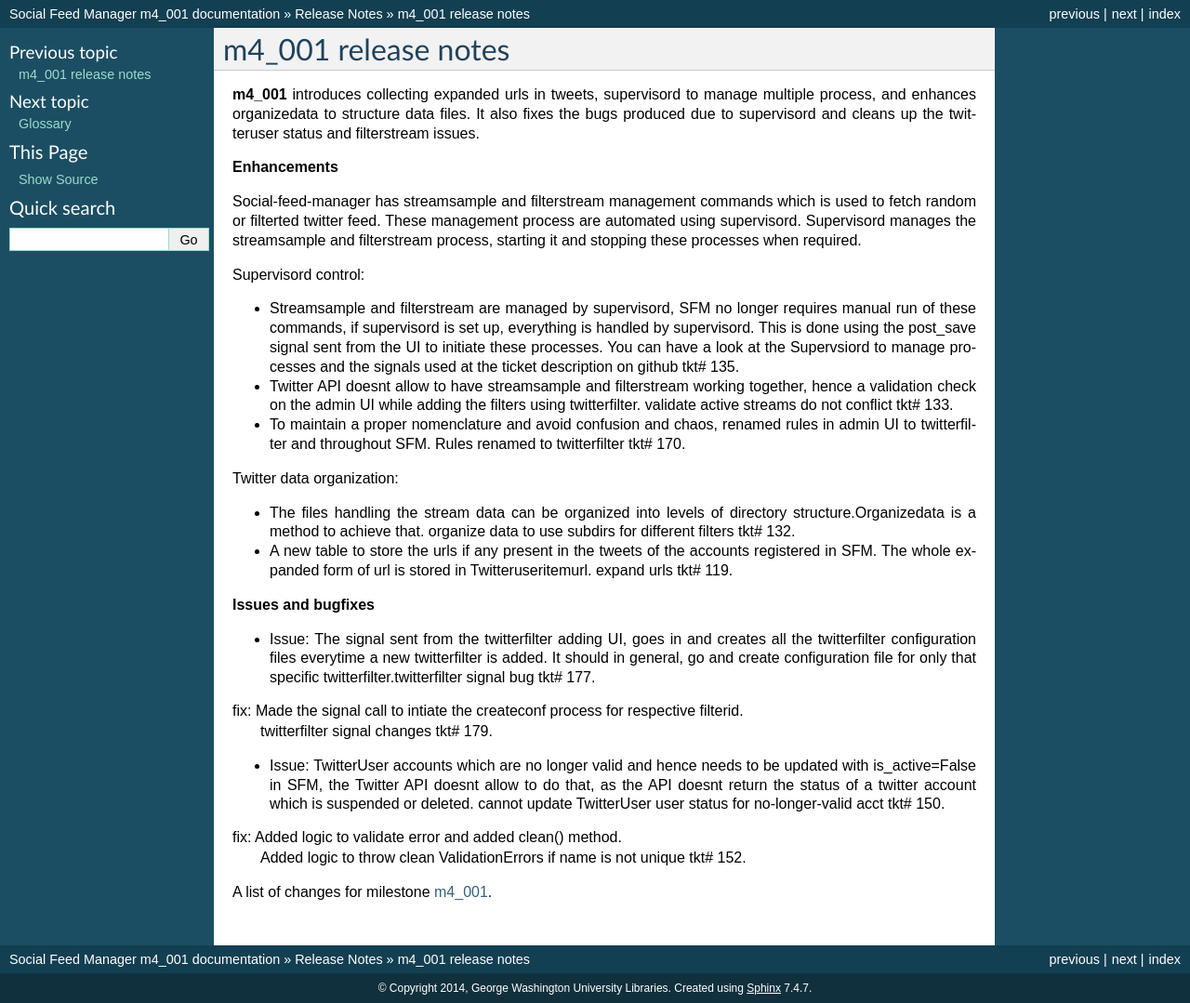
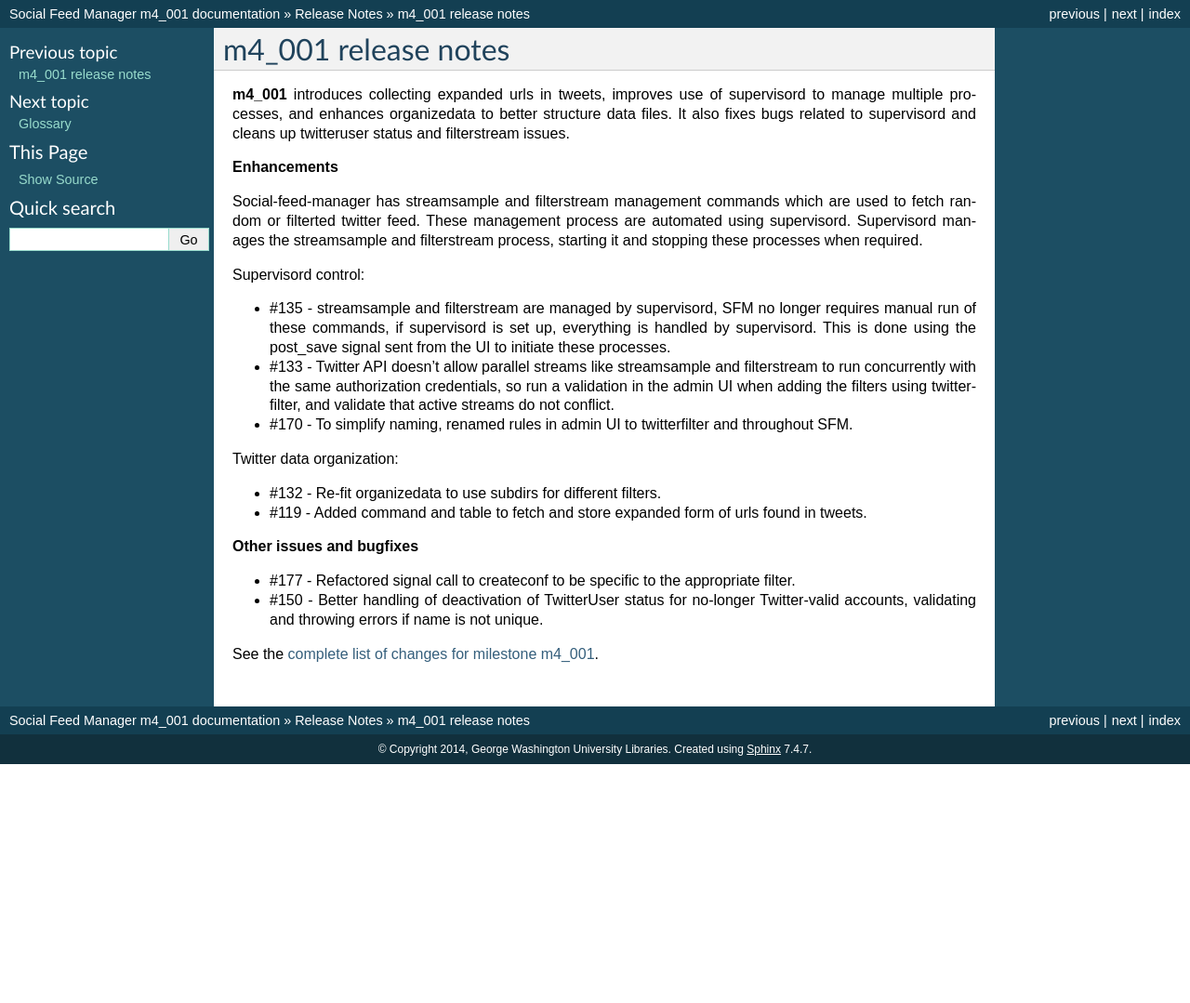
Before and after one commit to gwu-libraries/social-feed-manager, a Sphinx documentation site: the page built from docs/m4_001_release_notes.rst, in a window 1280 px wide. Shown: the whole page at 93% size. Built offline with Sphinx 7.4.7, drawn with Linux system fonts in a browser that asks for light colours; after the commit the page ends 900 px from its top, so only the background shows below that.

Commit message:
edited m4_001 release notes, refs #199

```diff
--- a/docs/m4_001_release_notes.rst
+++ b/docs/m4_001_release_notes.rst
@@ -2,51 +2,57 @@
 m4_001 release notes
 ====================
 
-**m4_001** introduces collecting expanded urls in tweets, supervisord to manage multiple process, and enhances organizedata to structure data files. It also fixes the bugs produced due to supervisord and cleans up the twitteruser status and filterstream issues.
+
+**m4_001** introduces collecting expanded urls in tweets, improves use
+of supervisord to manage multiple processes, and enhances organizedata
+to better structure data files. It also fixes bugs related to supervisord
+and cleans up twitteruser status and filterstream issues.
+
 
 **Enhancements**
 
-Social-feed-manager has streamsample and filterstream management commands which is used to fetch random or filterted twitter feed. These management process are automated using supervisord. Supervisord manages the streamsample and filterstream process, starting it and stopping these processes when required.
+Social-feed-manager has streamsample and filterstream management
+commands which are used to fetch random or filterted twitter feed. These
+management process are automated using supervisord. Supervisord manages
+the streamsample and filterstream process, starting it and stopping
+these processes when required.
 
 
 Supervisord control:
 
-- Streamsample and filterstream are managed by supervisord, SFM no longer requires manual run of these commands, if supervisord is set up, everything is handled by supervisord. This is done using the    post_save signal sent from the UI to initiate these processes.
-  You can have a look at the Supervsiord to manage processes and the signals used at the ticket description on github tkt# 135.
+- #135 - streamsample and filterstream are managed by supervisord, SFM no
+  longer requires manual run of these commands, if supervisord is set up,
+  everything is handled by supervisord. This is done using the post_save
+  signal sent from the UI to initiate these processes.
 
 
-- Twitter API doesnt allow to have streamsample and filterstream working together, hence a validation check on the admin UI while adding the filters using twitterfilter.
-  validate active streams do not conflict tkt# 133.
+- #133 - Twitter API doesn't allow parallel streams like streamsample and
+  filterstream to run concurrently with the same authorization
+  credentials, so run a validation in the admin UI when adding the filters
+  using twitterfilter, and validate that active streams do not conflict.
 
-
-- To maintain a proper nomenclature and avoid confusion and chaos, renamed rules in admin UI to twitterfilter and throughout SFM.
-  Rules renamed to twitterfilter tkt# 170.
+- #170 - To simplify naming, renamed rules in admin UI to twitterfilter
+  and throughout SFM.
 
 
 Twitter data organization:
 
-- The files handling the stream data can be organized  into levels of directory structure.Organizedata is a method to achieve that.
-  organize data to use subdirs for different filters tkt# 132.
+- #132 - Re-fit organizedata to use subdirs for different filters.
 
 
-- A new table to store the urls if any present in the tweets of the accounts registered in SFM. The whole expanded form of url is stored in Twitteruseritemurl.
-  expand urls tkt# 119.
+- #119 - Added command and table to fetch and store expanded form of urls
+  found in tweets.
 
 
-**Issues and bugfixes**
+**Other issues and bugfixes**
 
-- Issue: The signal sent from the twitterfilter adding UI, goes in and creates all the twitterfilter configuration files everytime a new twitterfilter is added. It should in general, go and create configuration file for only that specific twitterfilter.twitterfilter signal bug tkt# 177.
+- #177 - Refactored signal call to createconf to be specific to the appropriate
+  filter.
 
-fix: Made the signal call to intiate the createconf process for respective filterid.
-  twitterfilter signal changes tkt# 179.
+- #150 - Better handling of deactivation of TwitterUser status for no-longer
+  Twitter-valid accounts, validating and throwing errors if name is not unique.
 
 
-- Issue: TwitterUser accounts which are no longer valid and hence needs to be updated with is_active=False in SFM, the Twitter API doesnt allow to do that, as the API doesnt return the status of a twitter account which is suspended or deleted. cannot update TwitterUser user status for no-longer-valid acct tkt# 150.
-
-
-fix:  Added logic to validate error and added clean() method.
-      Added logic to throw clean ValidationErrors if name is not unique tkt# 152.
-
-A list of changes for milestone `m4_001`_.
+See the `complete list of changes for milestone m4_001 <m4_001_>`_.
 
 .. _m4_001: https://github.com/gwu-libraries/social-feed-manager/issues?milestone=5&state=closed
```
